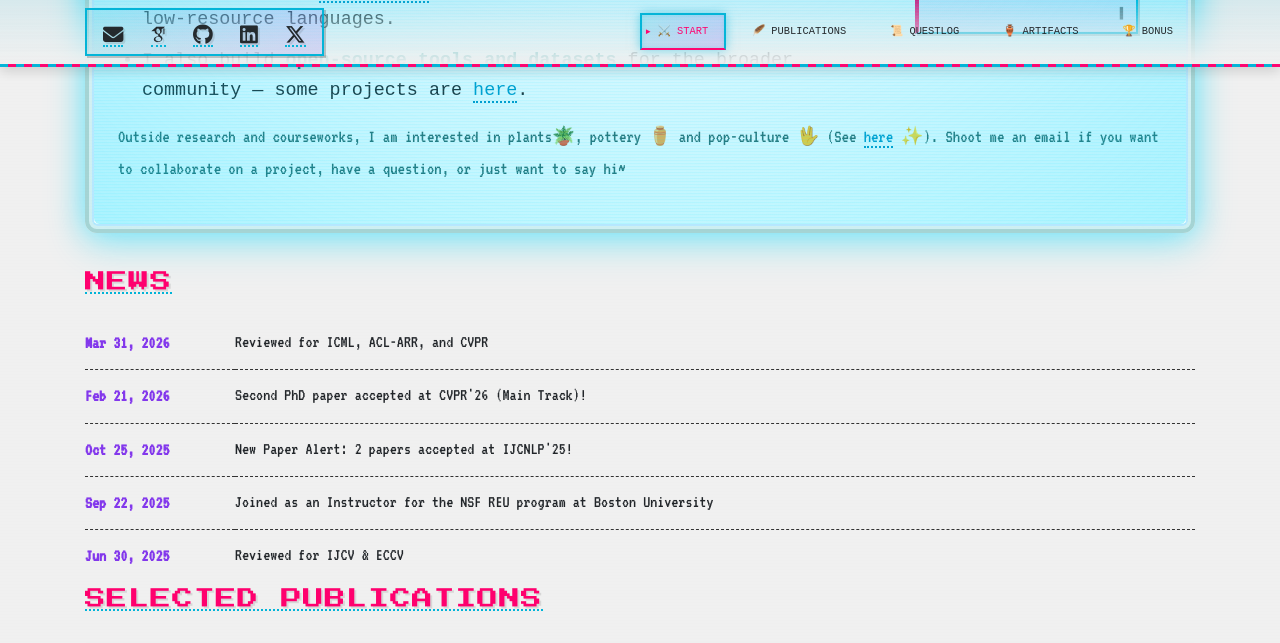
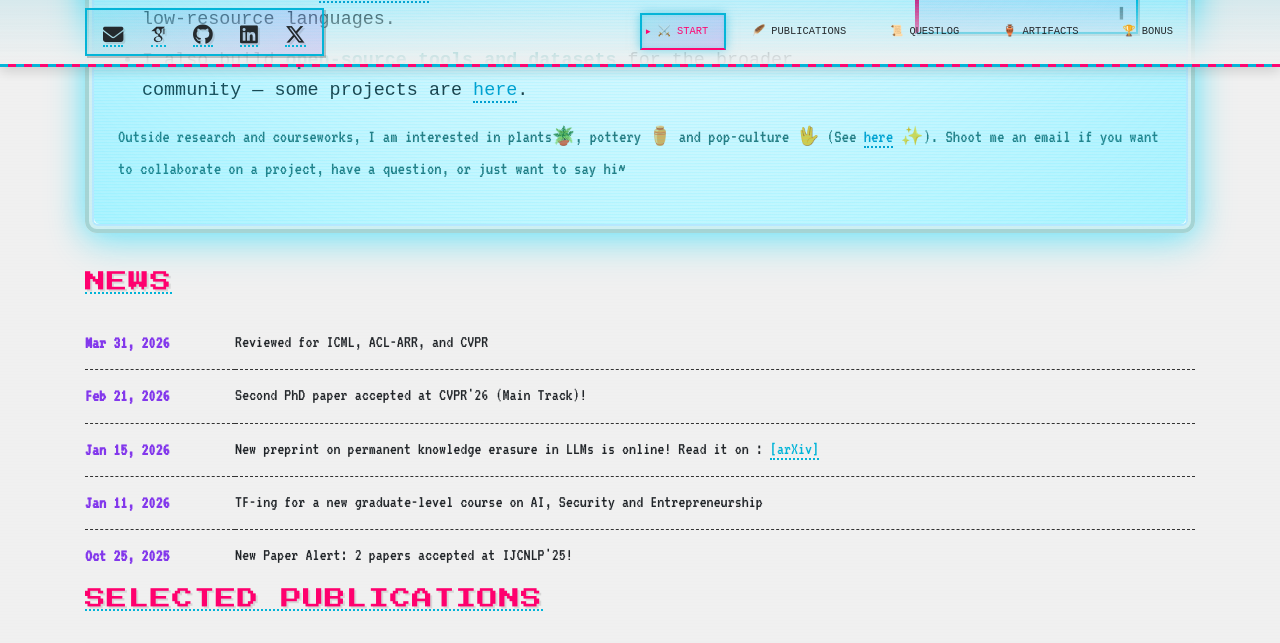
Before and after one commit to appledora/appledora.github.io, a Jekyll site: the page built from _pages/about.md, in a window 1280 px wide and 900 px high, scrolled down 810 px, cut to the strip 0-643 px from the top of the window. Built offline with Jekyll 4.4.1, drawn with Linux system fonts in a browser that asks for light colours; some web fonts are replaced; comment, search, counter and statistics services are not loaded; a style sheet for code colours, icons or effects is not loaded.

Commit message:
update: gemlock

```diff
--- a/_data/news.yml
+++ b/_data/news.yml
@@ -12,6 +12,20 @@
   content: "Second PhD paper accepted at CVPR'26 (Main Track)!"
   related_posts: true
   related_post: "CVPR-2026"
+  link: ""
+- date: 2026-01-15
+  inline: true
+  icon: 🚨
+  content: "New preprint on permanent knowledge erasure in LLMs is online! Read it on : <a href='https://arxiv.org/abs/2601.10566' target='_blank' rel='noopener'>[arXiv]</a>"
+  related_posts: true
+  related_post: "TF"
+  link: ""
+- date: 2026-01-11
+  inline: true
+  icon: 🖍️
+  content: "TF-ing for a new graduate-level course on AI, Security and Entrepreneurship"
+  related_posts: true
+  related_post: "TF"
   link: ""
 - date: 2025-10-25
   inline: true
```
Also changed, not shown: Gemfile.lock.
